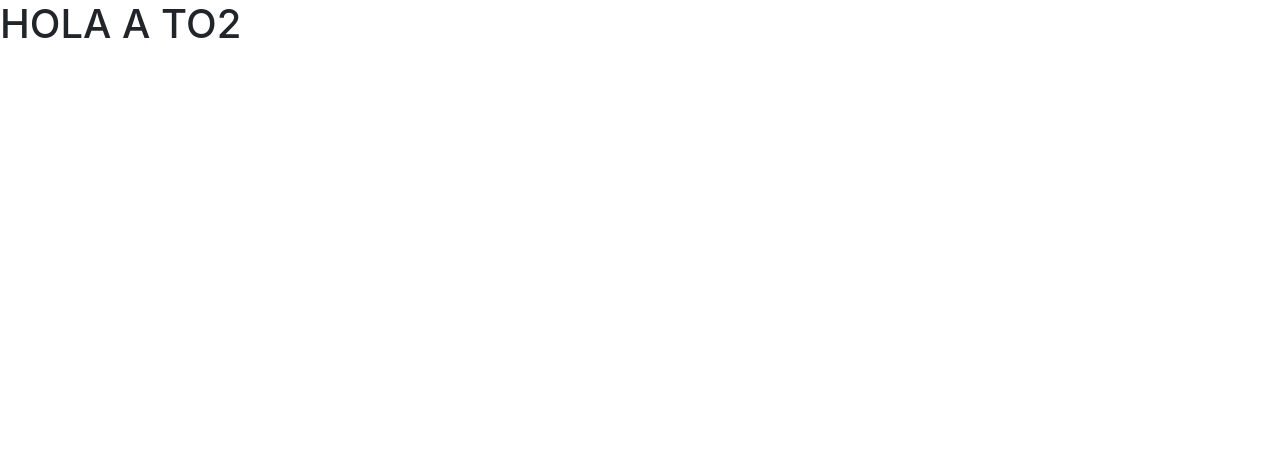
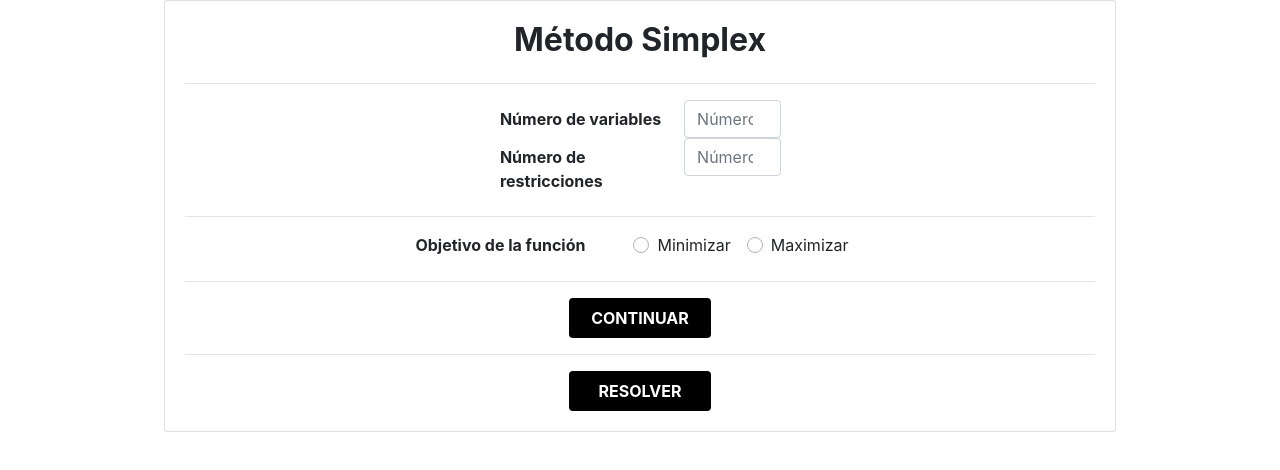
Before and after one commit to luisgerardo05/simplex-calculator, a React (Create React App) app: page / in a window 1280 px wide. Shown: the top 470 px of the page. Built offline with nearby package versions, Linux system fonts and the light colour scheme.

Commit message:
Added main form fields
Missing restrictions and objective function fields

```diff
--- a/src/App.js
+++ b/src/App.js
@@ -4,7 +4,56 @@ function App() {
   return (
     <div className="App">
       <header className="App-header">
-        <h1>HOLA A TO2</h1>
+        <div className="row justify-content-center">
+          <div className="col-md-9">
+            <div className="card">
+              <div className="card-body">
+                <h2 className="card-title text-center mb-4 font-weight-bold">Método Simplex</h2>
+                <hr/> <div className="row justify-content-center" id="content">
+                  <table style={{width: "30%"}}>
+                    <tbody>
+                      <tr>
+                        <td className="col-form-label font-weight-bold">Número de variables</td>
+                        <input type="number" className="form-control" placeholder="Número"
+                          id="num_variables" min={2} max={10}></input>
+                      </tr>
+                      <tr>
+                        <td className="col-form-label font-weight-bold">Número de restricciones</td>
+                        <input type="number" className="form-control" placeholder="Número"
+                          id="num_restricciones" min={1} max={10}></input>
+                      </tr>
+                    </tbody>
+                  </table>
+                </div>
+
+                <hr/> <div className="row justify-content-center">
+                  <label className="form-label font-weight-bold mr-5">Objetivo de la función</label>
+                  <div className="custom-control custom-radio custom-control-inline">
+                    <input type="radio" value={2} id="minimizar" name="tipo_operacion" className="custom-control-input"/>
+                    <label className="custom-control-label" for="minimizar">Minimizar</label>
+                  </div>
+                  <div className="custom-control custom-radio custom-control-inline">
+                    <input type="radio" value={1} id="maximizar" name="tipo_operacion" className="custom-control-input"/>
+                    <label className="custom-control-label" for="maximizar">Maximizar</label>
+                  </div>
+                </div>
+
+                <hr/> <div className="row justify-content-center">
+                  <button type="button" className="btn font-weight-bold text-uppercase"
+                    style={{backgroundColor:"#000000", color:"#FFFFFF", height:"40px", width:"15%"}}>Continuar</button>
+                </div>
+
+                <div id="table_inputs"> </div>
+                <div id="solucion_optima"></div>
+
+                <hr/> <div className="row justify-content-center">
+                  <button type="button" className="btn font-weight-bold text-uppercase"
+                    style={{backgroundColor:"#000000", color:"#FFFFFF", height:"40px", width:"15%"}}>Resolver</button>
+                </div>
+              </div>
+            </div>
+          </div>
+        </div>
       </header>
     </div>
   );
```
